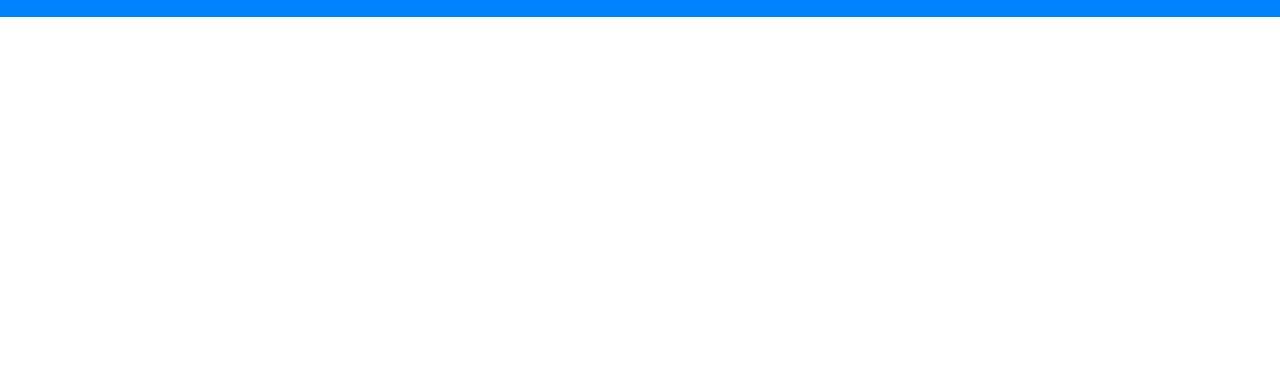
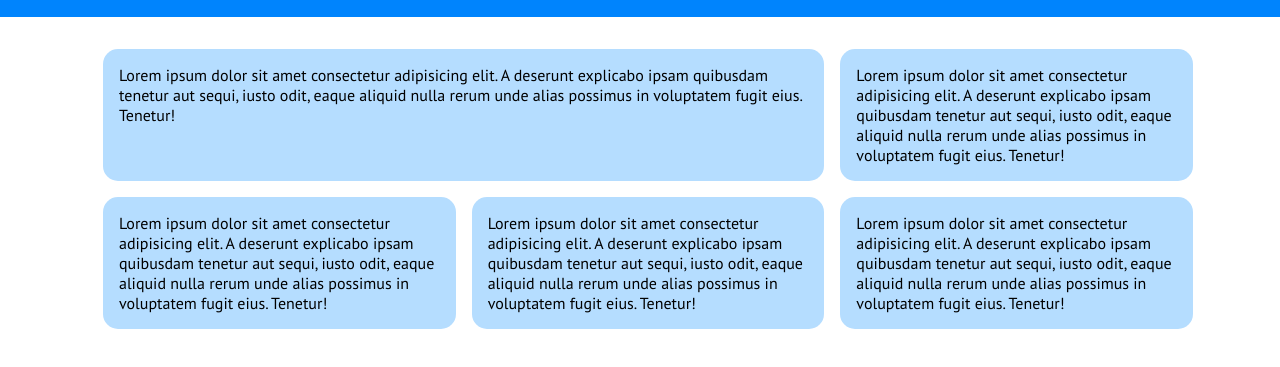
Before and after one commit to LorisP96/htmlcss-responsive-layout, a plain HTML site: page index.html in a window 1280 px wide. Shown: the part 63-430 px from the top of the page. Drawn offline with Linux system fonts and the light colour scheme.

Commit message:
intro layout

```diff
--- a/css/style.css
+++ b/css/style.css
@@ -32,6 +32,7 @@ header {
     height: 80px;
     /* test */
     font-size: 30px;
+    margin-bottom: 2rem;
 }
 
 header > nav {
@@ -53,6 +54,48 @@ header > nav {
 }
 
 /*******************************************************************
+                           MAIN
+********************************************************************/
+
+.card {
+    background-color: #b5ddff;
+    border-radius: 15px;
+    padding: 1rem;
+    margin-bottom: 1rem;
+}
+
+.card-cont {
+    flex-wrap: wrap;
+}
+
+
+/*******************************************************************
+                           TABLET
+********************************************************************/
+
+@media screen and (min-width: 768px) {
+
+    .card {
+        width: calc((100% / 3) - 1rem);
+    }
+
+    .card-cont .card:first-child {
+        width: calc( (100% / 3 * 2) - 1rem);
+        margin-left: 1rem;
+    }
+
+    .card-cont :nth-child(3) {
+        margin-left: 1rem;
+    }
+
+    .card-cont {
+        justify-content: space-between;
+        /* margin-left: -1rem;
+        margin-right: -1rem; */
+    }
+}
+
+/*******************************************************************
                            DESKTOP
 ********************************************************************/
 
--- a/index.html
+++ b/index.html
@@ -31,10 +31,39 @@
                     <li>asdsad</li>
 
                 </ul>
-            </nav>
+            </div>
 
-        </div>
+        </nav>
+    </header>
 
-    </header>
+    <!-- MAIN -->
+    <main>
+        <section class="card-cont container flex-cont mobile-padding">
+
+            <div class="card">
+                Lorem ipsum dolor sit amet consectetur adipisicing elit. A deserunt explicabo ipsam quibusdam tenetur aut sequi, iusto odit, eaque aliquid nulla rerum unde alias possimus in voluptatem fugit eius. Tenetur!
+            </div>
+
+            <div class="card">
+                Lorem ipsum dolor sit amet consectetur adipisicing elit. A deserunt explicabo ipsam quibusdam tenetur aut sequi, iusto odit, eaque aliquid nulla rerum unde alias possimus in voluptatem fugit eius. Tenetur!
+            </div>
+
+            <div class="card">
+                Lorem ipsum dolor sit amet consectetur adipisicing elit. A deserunt explicabo ipsam quibusdam tenetur aut sequi, iusto odit, eaque aliquid nulla rerum unde alias possimus in voluptatem fugit eius. Tenetur!
+            </div>
+
+            <div class="card">
+                Lorem ipsum dolor sit amet consectetur adipisicing elit. A deserunt explicabo ipsam quibusdam tenetur aut sequi, iusto odit, eaque aliquid nulla rerum unde alias possimus in voluptatem fugit eius. Tenetur!
+            </div>
+
+            <div class="card">
+                Lorem ipsum dolor sit amet consectetur adipisicing elit. A deserunt explicabo ipsam quibusdam tenetur aut sequi, iusto odit, eaque aliquid nulla rerum unde alias possimus in voluptatem fugit eius. Tenetur!
+            </div>
+
+        </section>
+
+
+    </main>
+
 </body>
 </html>
```
